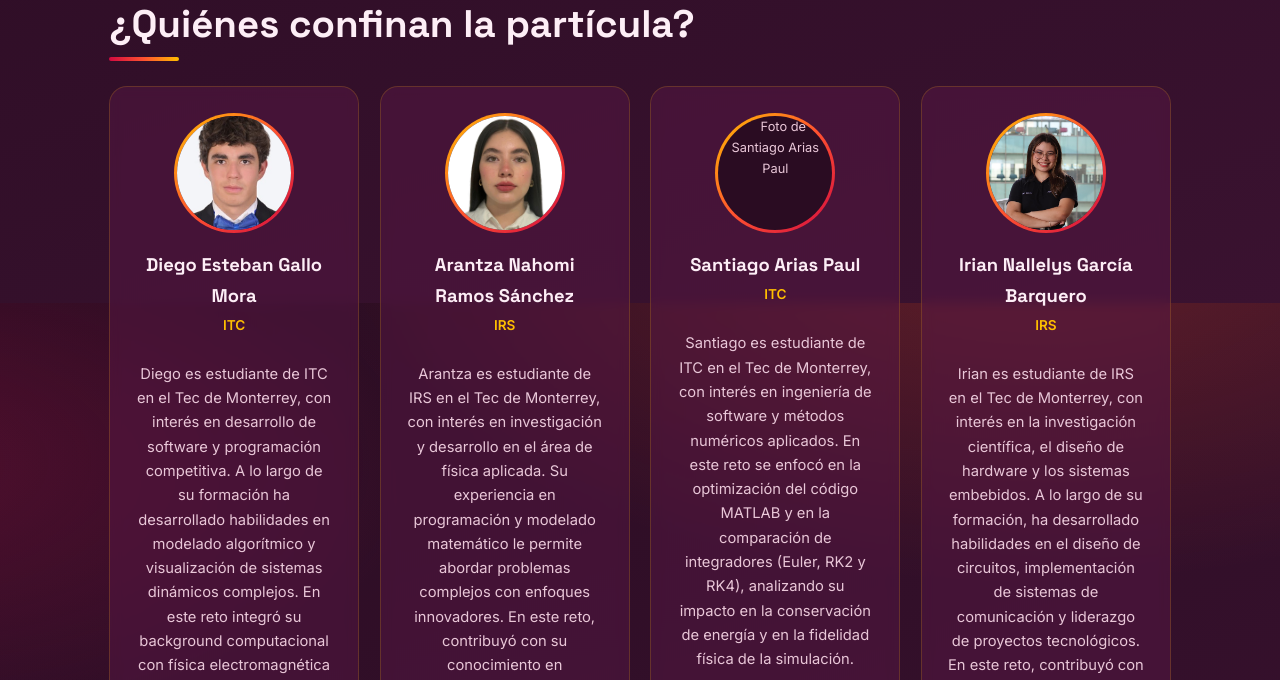
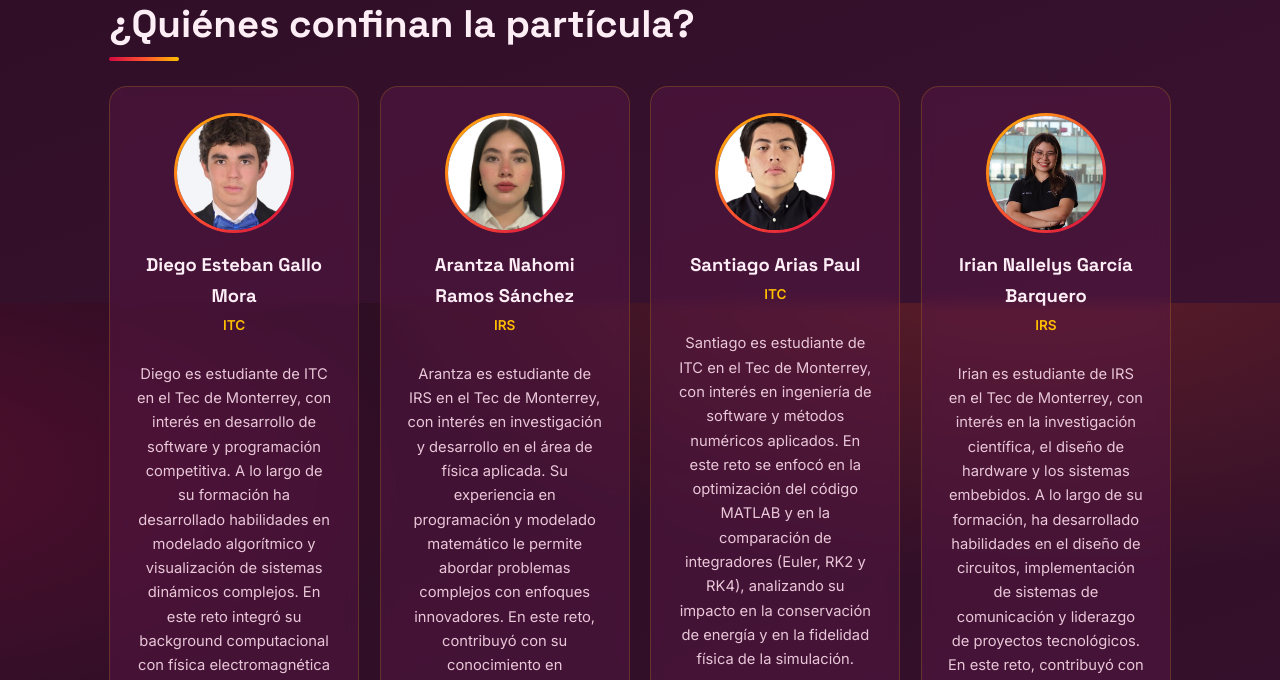
Before and after one commit to DiegoGalloM/Proyeto-Reto-Magn-tico, a plain HTML site: page Avance final/index.html in a window 1280 px wide. Shown: the part 2097-2777 px from the top of the page. Drawn offline with Linux system fonts and the light colour scheme.

Commit message:
Correccion foto santi

```diff
--- a/Avance final/index.html
+++ b/Avance final/index.html
@@ -338,7 +338,7 @@
       </article>
 
       <article class="panel profile">
-        <img class="avatar" src="fotos/Santiago.jpeg" alt="Foto de Santiago Arias Paul">
+        <img class="avatar" src="fotos/Santiago.jpg" alt="Foto de Santiago Arias Paul">
         <h3>Santiago Arias Paul</h3>
         <div class="career">ITC</div>
         <p class="bio">
```
